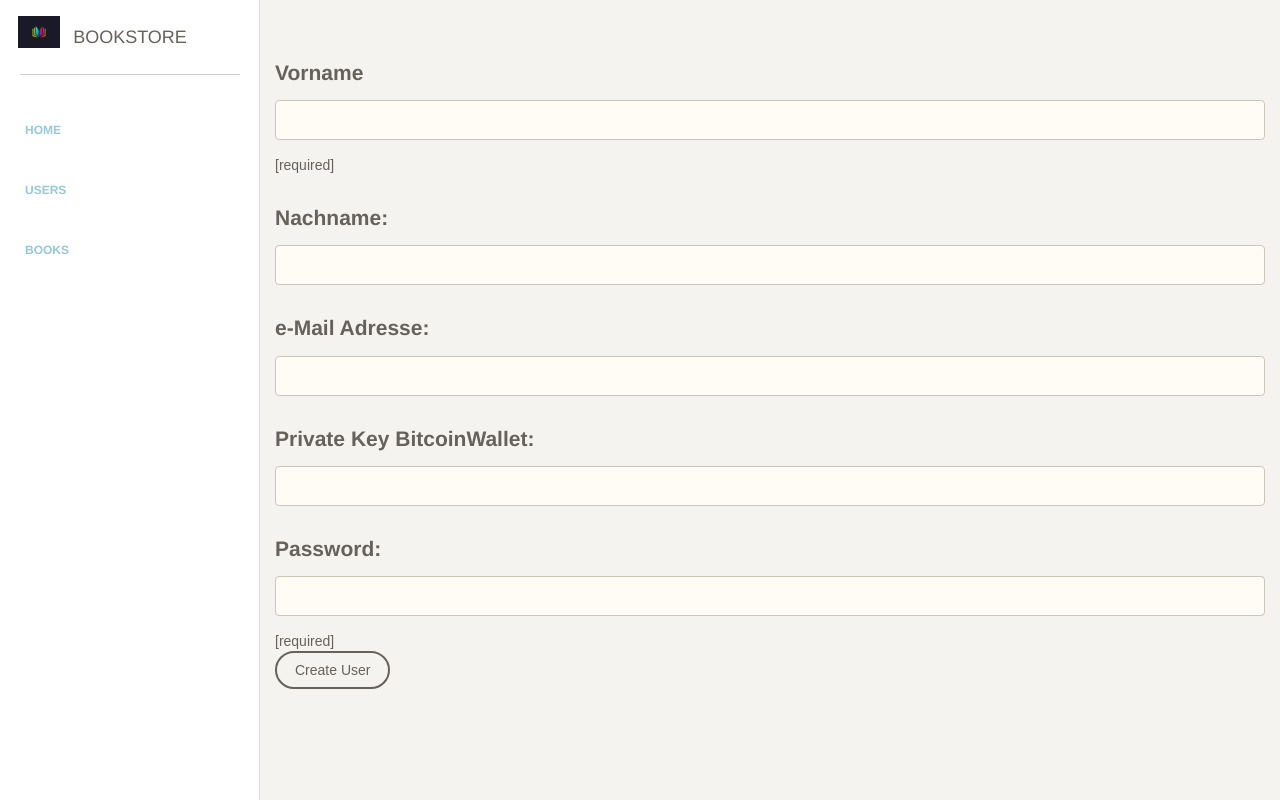
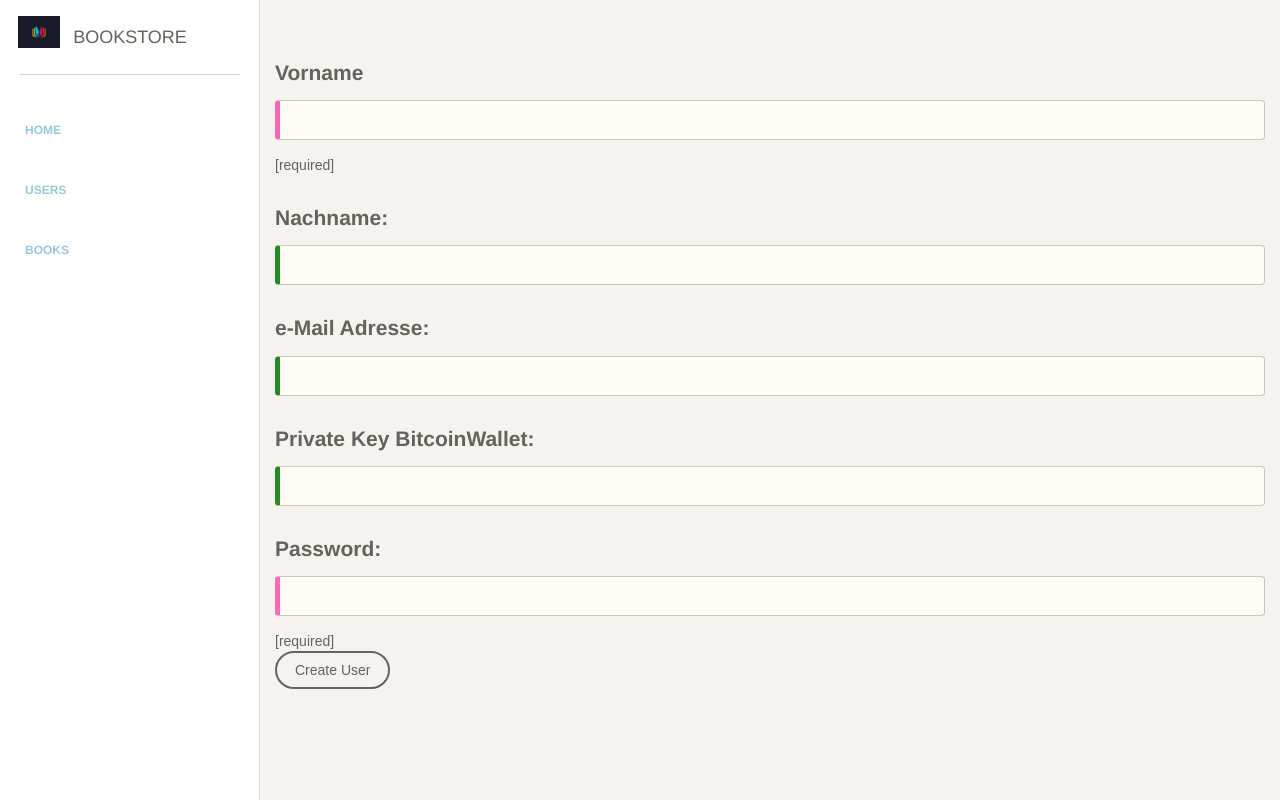
Before and after one commit to FlorianSchmuck/WEW5_Library, an Angular app: page /newusers in a window 1280 px wide. Built offline with nearby package versions, Linux system fonts and the light colour scheme; a web font is replaced by a local one.

Commit message:
add validation

```diff
--- a/src/app/users/new-user/new-user.component.css
+++ b/src/app/users/new-user/new-user.component.css
@@ -0,0 +1,12 @@
+input.ng-valid{
+    border-left-style:solid;
+    border-left-color:forestgreen;
+    border-left-width:5px;
+}
+
+
+input.ng-invalid{
+    border-left-style:solid;
+    border-left-color:hotpink;
+    border-left-width:5px;
+}
--- a/src/app/users/new-user/new-user.component.html
+++ b/src/app/users/new-user/new-user.component.html
@@ -11,14 +11,12 @@
         <h4 class="card-title">Nachname:</h4>
         <input [(ngModel)]="userToCreate.lastname" name="lastname" class="form-control border-input" maxlength="20">
       </div>
-      <div *ngIf="f.controls['lastname']?.hasError('required')"> [required]</div>
       <div *ngIf="!f.controls['lastname']?.hasError('required') && !f.controls['lastname']?.hasError('required')" class="form-group"></div>
 
       <div class="form-group">
         <h4 class="card-title">e-Mail Adresse:</h4>
         <input [(ngModel)]="userToCreate.eMail" name="email" class="form-control border-input" maxlength="20">
       </div>
-      <div *ngIf="f.controls['email']?.hasError('required')"> [required]</div>
       <div *ngIf="!f.controls['email']?.hasError('required') && !f.controls['email']?.hasError('required')" class="form-group"></div>
 
       <div class="form-group">
```
